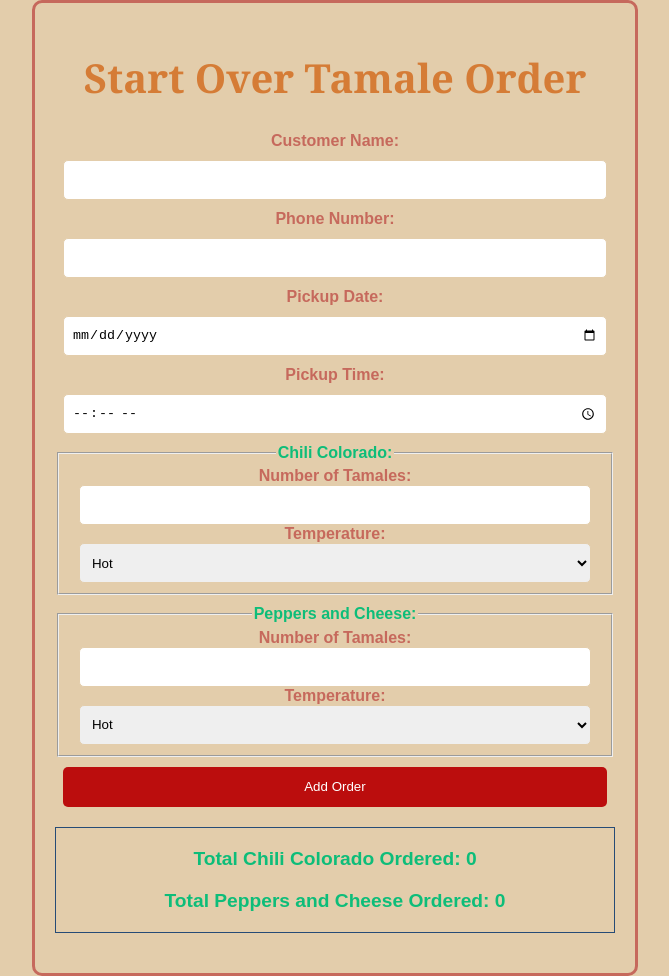
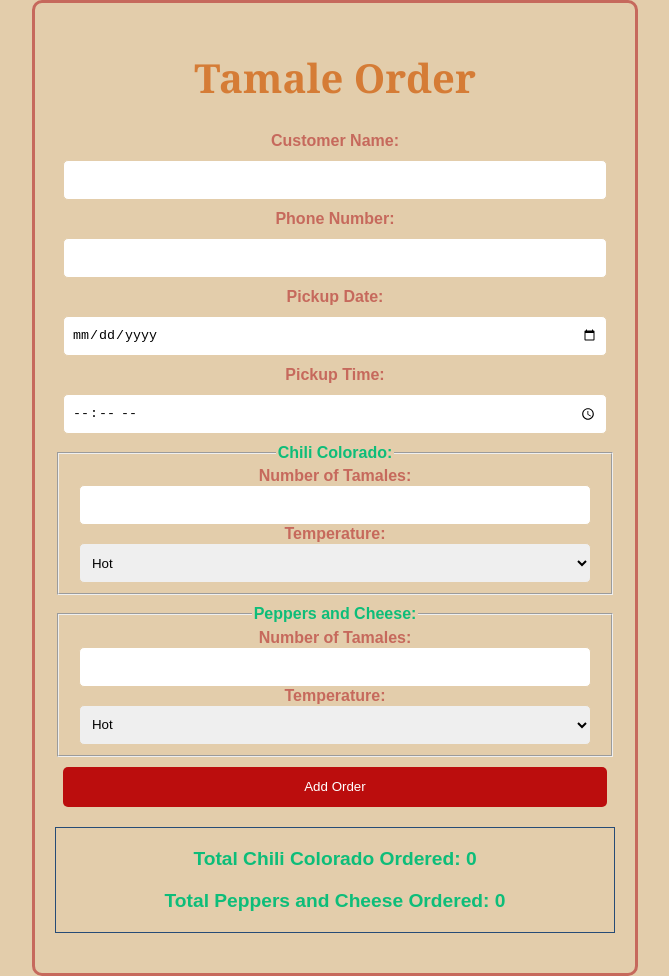
Before and after one commit to Marysgithub321/tamale-app, a website built with Vite: page index.html in a window 1280 px wide. Shown: the whole page, without its empty margins (305-974 px from the left). Built offline with nearby package versions, Linux system fonts and the light colour scheme.

Commit message:
change h1

```diff
--- a/index.html
+++ b/index.html
@@ -11,7 +11,7 @@
   </head>
   <body>
     <div class="container">
-      <h1>Start Over Tamale Order</h1>
+      <h1>Tamale Order</h1>
 
       <form id="orderForm">
         <label for="customerName">Customer Name:</label>
```
